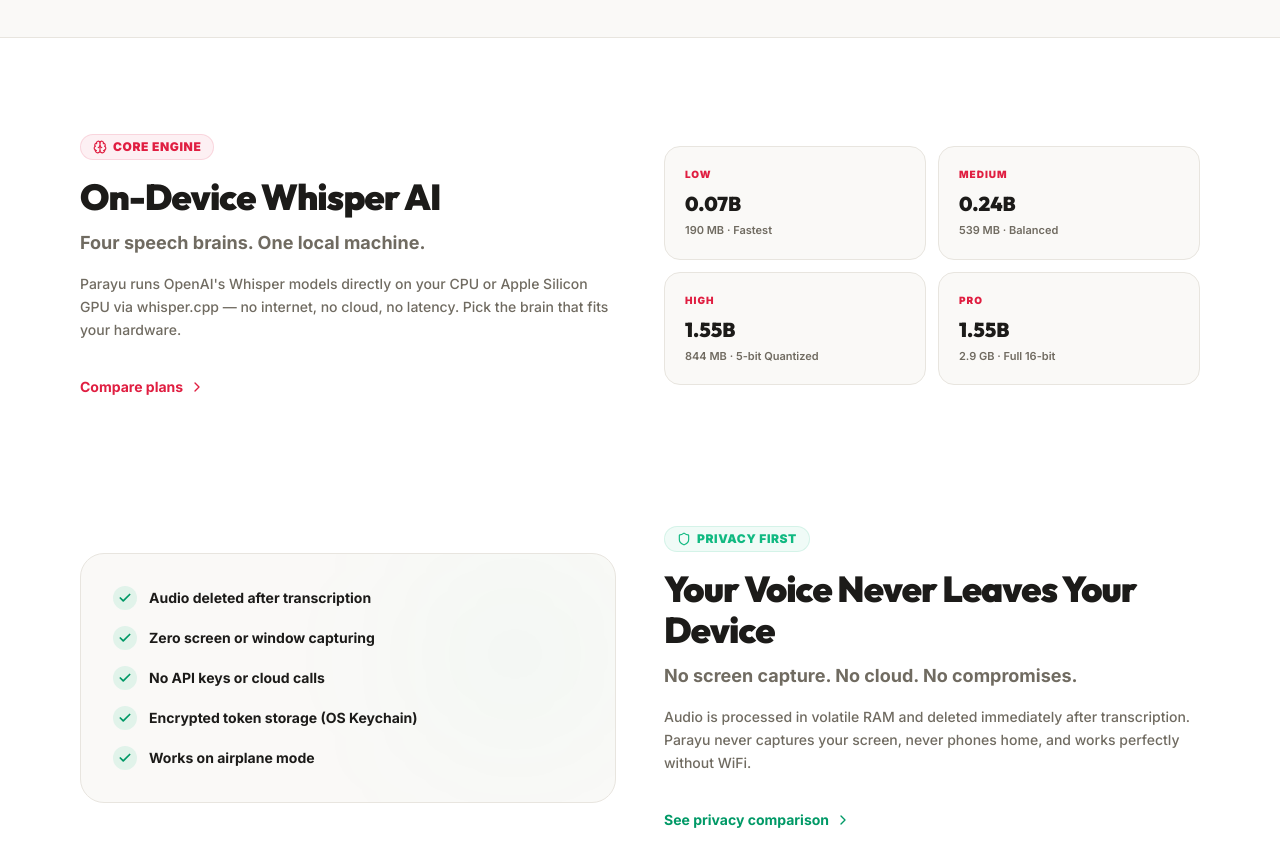
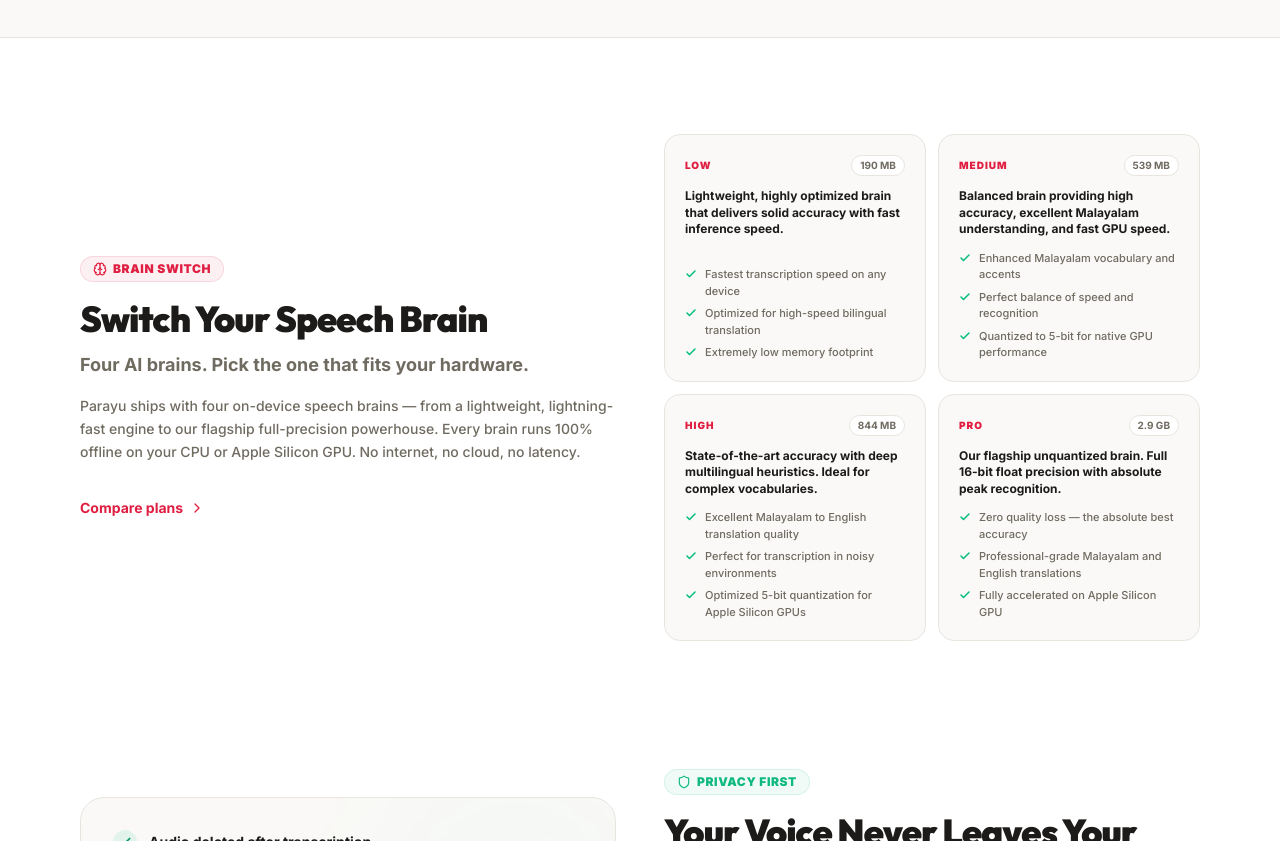
Before and after one commit to AdrinalineRush/Parayu, a React app in the folder website/parayu-Website/: page /features in a window 1280 px wide. Shown: the part 923-1764 px from the top of the page. Built offline with nearby package versions, Linux system fonts and the light colour scheme.

Commit message:
feat: rebrand features page core engine as Brain Switch with detailed model descriptions and bullets — remove all Whisper/OpenAI references

```diff
--- a/website/parayu-Website/src/app/(marketing)/features/page.tsx
+++ b/website/parayu-Website/src/app/(marketing)/features/page.tsx
@@ -50,19 +50,39 @@ const heroFeatures = [
 
 const spotlightFeatures = [
   {
-    id: "whisper",
-    badge: "Core Engine",
-    title: "On-Device Whisper AI",
-    subtitle: "Four speech brains. One local machine.",
+    id: "brains",
+    badge: "Brain Switch",
+    title: "Switch Your Speech Brain",
+    subtitle: "Four AI brains. Pick the one that fits your hardware.",
     description:
-      "Parayu runs OpenAI's Whisper models directly on your CPU or Apple Silicon GPU via whisper.cpp — no internet, no cloud, no latency. Pick the brain that fits your hardware.",
+      "Parayu ships with four on-device speech brains — from a lightweight, lightning-fast engine to our flagship full-precision powerhouse. Every brain runs 100% offline on your CPU or Apple Silicon GPU. No internet, no cloud, no latency.",
     icon: Brain,
     color: "#e01e41",
     models: [
-      { name: "LOW", size: "190 MB", params: "0.07B", speed: "Fastest" },
-      { name: "MEDIUM", size: "539 MB", params: "0.24B", speed: "Balanced" },
-      { name: "HIGH", size: "844 MB", params: "1.55B", speed: "5-bit Quantized" },
-      { name: "PRO", size: "2.9 GB", params: "1.55B", speed: "Full 16-bit" },
+      {
+        name: "LOW",
+        size: "190 MB",
+        desc: "Lightweight, highly optimized brain that delivers solid accuracy with fast inference speed.",
+        bullets: ["Fastest transcription speed on any device", "Optimized for high-speed bilingual translation", "Extremely low memory footprint"],
+      },
+      {
+        name: "MEDIUM",
+        size: "539 MB",
+        desc: "Balanced brain providing high accuracy, excellent Malayalam understanding, and fast GPU speed.",
+        bullets: ["Enhanced Malayalam vocabulary and accents", "Perfect balance of speed and recognition", "Quantized to 5-bit for native GPU performance"],
+      },
+      {
+        name: "HIGH",
+        size: "844 MB",
+        desc: "State-of-the-art accuracy with deep multilingual heuristics. Ideal for complex vocabularies.",
+        bullets: ["Excellent Malayalam to English translation quality", "Perfect for transcription in noisy environments", "Optimized 5-bit quantization for Apple Silicon GPUs"],
+      },
+      {
+        name: "PRO",
+        size: "2.9 GB",
+        desc: "Our flagship unquantized brain. Full 16-bit float precision with absolute peak recognition.",
+        bullets: ["Zero quality loss — the absolute best accuracy", "Professional-grade Malayalam and English translations", "Fully accelerated on Apple Silicon GPU"],
+      },
     ],
   },
   {
@@ -271,7 +291,7 @@ export default function FeaturesPage() {
             transition={{ duration: 0.5, delay: 0.2 }}
             className="text-lg md:text-xl text-[#706b61] max-w-2xl mx-auto mb-10 leading-relaxed font-medium"
           >
-            Parayu runs OpenAI Whisper models locally on your machine. Dictate
+            Parayu runs powerful AI speech brains locally on your machine. Dictate
             in any language, paste into any app, and keep every word private —
             all without an internet connection.
           </motion.p>
@@ -347,7 +367,7 @@ export default function FeaturesPage() {
       {/* ============================================================ */}
       <Section className="py-24" size="lg">
         <div className="max-w-6xl mx-auto px-4 space-y-32">
-          {/* --- Spotlight 1: Whisper AI Engine --- */}
+          {/* --- Spotlight 1: Brain Switch --- */}
           {(() => {
             const s = spotlightFeatures[0];
             return (
@@ -369,26 +389,36 @@ export default function FeaturesPage() {
                       Compare plans <ChevronRight className="w-4 h-4" />
                     </Link>
                   </div>
-                  {/* Model Cards */}
-                  <div className="grid grid-cols-2 gap-3">
-                    {s.models!.map((m, i) => (
+                  {/* Brain Cards */}
+                  <div className="grid grid-cols-1 sm:grid-cols-2 gap-3">
+                    {s.models!.map((m: any, i: number) => (
                       <motion.div
                         key={m.name}
                         initial={{ opacity: 0, scale: 0.95 }}
                         whileInView={{ opacity: 1, scale: 1 }}
                         viewport={{ once: true }}
                         transition={{ duration: 0.4, delay: i * 0.08 }}
-                        className="rounded-2xl border border-[#e8e5df] bg-[#faf9f7] p-5 hover:shadow-lg hover:border-[#e01e41]/20 transition-all duration-300 group"
+                        className="rounded-2xl border border-[#e8e5df] bg-[#faf9f7] p-5 hover:shadow-lg hover:border-[#e01e41]/20 transition-all duration-300 group flex flex-col"
                       >
-                        <div className="text-[10px] font-black uppercase tracking-widest text-[#e01e41] mb-2">
-                          {m.name}
+                        <div className="flex items-center justify-between mb-3">
+                          <span className="text-[10px] font-black uppercase tracking-widest text-[#e01e41]">
+                            {m.name}
+                          </span>
+                          <span className="text-[10px] font-bold text-[#706b61] bg-white px-2 py-0.5 rounded-full border border-[#e8e5df]">
+                            {m.size}
+                          </span>
                         </div>
-                        <div className="text-xl font-heading font-black text-[#1c1b19] mb-1">
-                          {m.params}
-                        </div>
-                        <div className="text-[11px] text-[#706b61] font-semibold">
-                          {m.size} · {m.speed}
-                        </div>
+                        <p className="text-[12px] font-bold text-[#1c1b19] leading-snug mb-3">
+                          {m.desc}
+                        </p>
+                        <ul className="space-y-1.5 mt-auto">
+                          {m.bullets.map((b: string, bi: number) => (
+                            <li key={bi} className="flex items-start gap-2 text-[11px] text-[#706b61] font-medium">
+                              <Check className="w-3 h-3 text-emerald-500 shrink-0 mt-0.5 stroke-[3]" />
+                              {b}
+                            </li>
+                          ))}
+                        </ul>
                       </motion.div>
                     ))}
                   </div>
```
